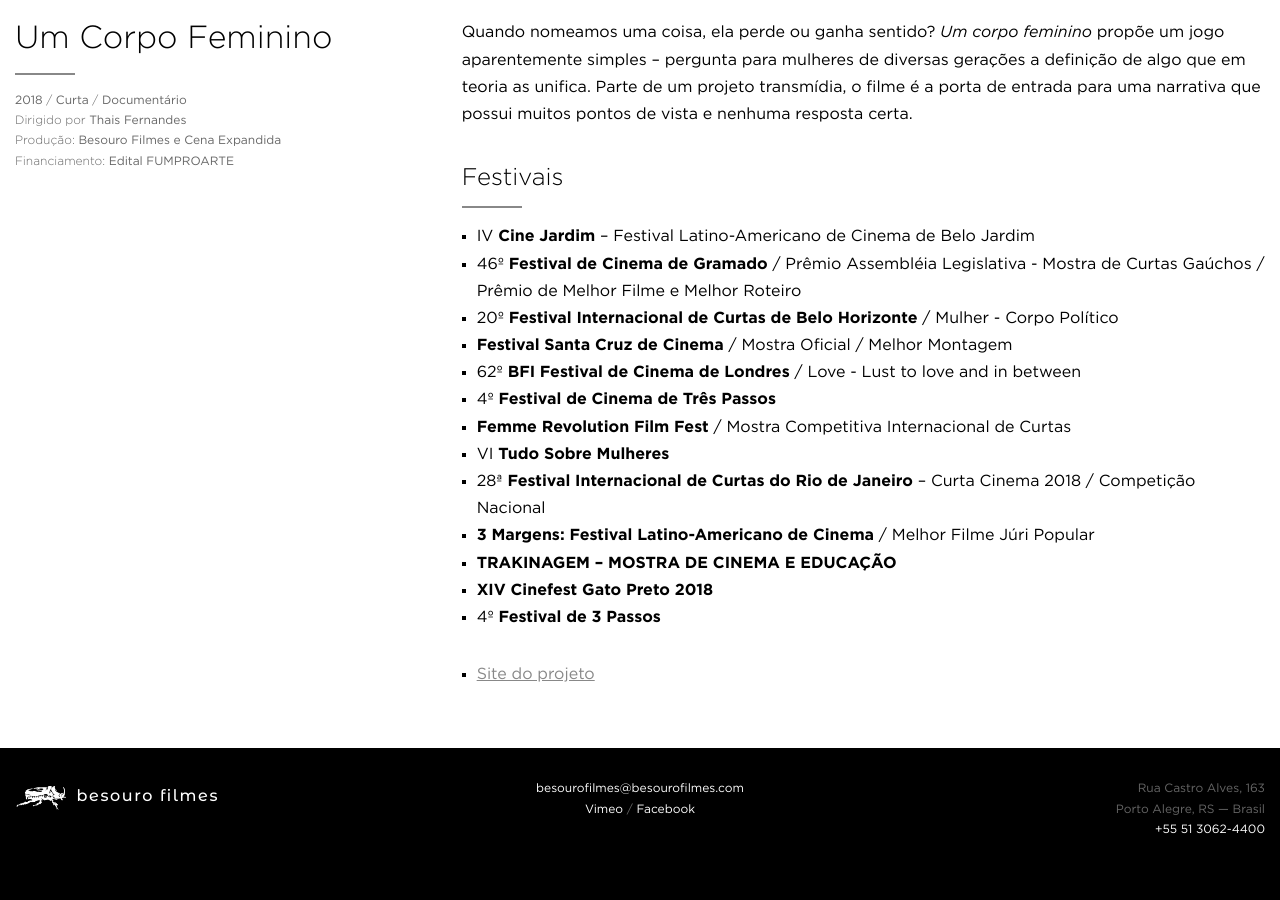
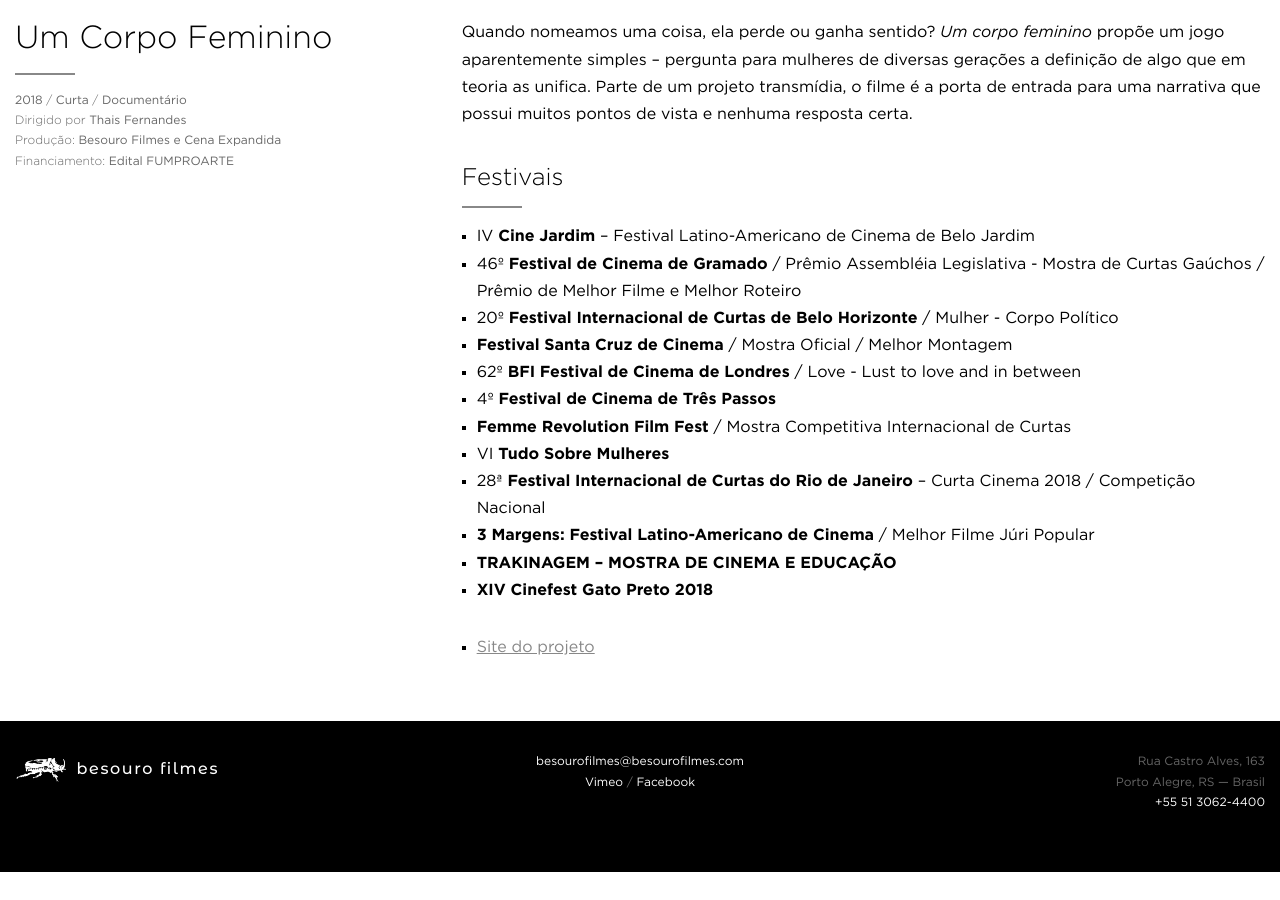
Before and after one commit to arthrfrts/besouro, a Jekyll site: the page built from _projects/um-corpo-feminino.md, in a window 1280 px wide and 900 px high, scrolled down 829 px. Built offline with Jekyll 4.4.1, drawn with Linux system fonts in a browser that asks for light colours; after the commit the page ends 1701 px from its top, so only the background shows below that.

Commit message:
Updated Um Corpo Feminino

```diff
--- a/_projects/um-corpo-feminino.md
+++ b/_projects/um-corpo-feminino.md
@@ -32,7 +32,6 @@ Quando nomeamos uma coisa, ela perde ou ganha sentido? _Um corpo feminino_ prop
 * **3 Margens: Festival Latino-Americano de Cinema** / Melhor Filme Júri Popular
 * **TRAKINAGEM – MOSTRA DE CINEMA E EDUCAÇÃO**
 * **XIV Cinefest Gato Preto 2018**
-* 4º **Festival de 3 Passos**
 
 
 
```
